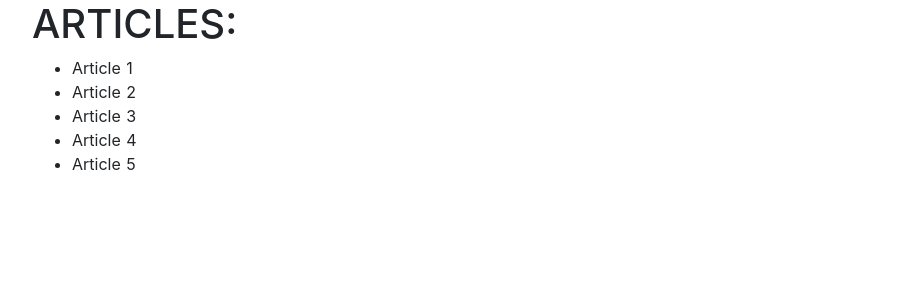
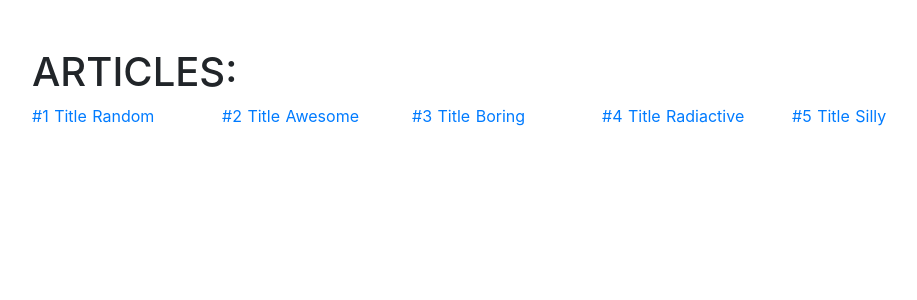
Before and after one commit to braisv/testing-vue-nuxt, a Nuxt app: page /blog in a window 1280 px wide. Shown: the top 300 px of the page, without its empty margins (53-970 px from the left). Built offline with nearby package versions, Linux system fonts and the light colour scheme.

Commit message:
articles routes

```diff
--- a/pages/blog/_id.vue
+++ b/pages/blog/_id.vue
@@ -1,5 +1,6 @@
 <template>
     <div class="container">
         <h1>Article {{ $route.params.id }} info</h1>
+        <p>{{$route.props}}</p>
     </div>
 </template>
--- a/pages/blog/index.vue
+++ b/pages/blog/index.vue
@@ -1,12 +1,24 @@
 <template>
-    <div class="container">
+    <div class="container mt-5">
         <h1>ARTICLES:</h1>
-        <ul>
-            <li>Article 1</li>
-            <li>Article 2</li>
-            <li>Article 3</li>
-            <li>Article 4</li>
-            <li>Article 5</li>
-        </ul>
+        <div class="row">
+            <div class="col-md-2" v-for="n in articles" :key="n.id"><nuxt-link :to="`/blog/${n.id}`">{{ n.title }}</nuxt-link></div>
+        </div>
     </div>
 </template>
+
+<script>
+export default {
+    data() {
+        return {
+            articles: [
+                { id: 1, title: '#1 Title Random', content: 'Random article' },
+                { id: 2, title: '#2 Title Awesome', content: 'Awesome article' },
+                { id: 3, title: '#3 Title Boring', content: 'Boring article' },
+                { id: 4, title: '#4 Title Radiactive', content: 'Radiactive article' },
+                { id: 5, title: '#5 Title Silly', content: 'Silly article' }
+            ]
+        }
+    }
+}
+</script>
```
